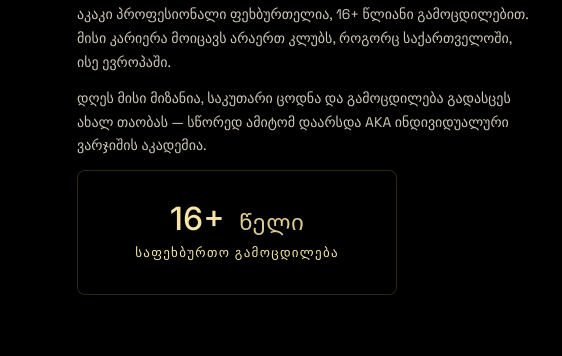
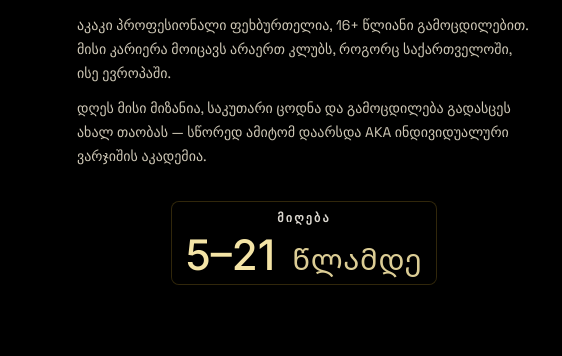
Before and after one commit to Pistolmani/AkaTrainningClub, a plain HTML site: page index.html in a window 1280 px wide. Shown: the part 1081-1437 px from the top of the page, 595-1157 px from the left. Drawn offline with Linux system fonts and the light colour scheme.

Commit message:
Restructure stat card — admissions label, 5–21 age range, tighter box

```diff
--- a/index.html
+++ b/index.html
@@ -144,13 +144,13 @@
         <!-- Stats Row -->
         <div class="stats-grid stats-grid-single">
           <div class="stat-card">
+            <span class="stat-label-top">
+              <span class="lang-ka">მიღება</span>
+              <span class="lang-en">Admissions</span>
+            </span>
             <span class="stat-num">
-              <span class="lang-ka">16+ <span class="stat-unit">წელი</span></span>
-              <span class="lang-en">16+ <span class="stat-unit">Years</span></span>
-            </span>
-            <span class="stat-label">
-              <span class="lang-ka">საფეხბურთო გამოცდილება</span>
-              <span class="lang-en">Years in Football</span>
+              <span class="lang-ka">5–21 <span class="stat-unit">წლამდე</span></span>
+              <span class="lang-en">5–21 <span class="stat-unit">Years</span></span>
             </span>
           </div>
         </div>
--- a/style.css
+++ b/style.css
@@ -650,18 +650,33 @@ a:hover {
 
 .stats-grid-single {
   grid-template-columns: 1fr;
-  max-width: 320px;
+  width: fit-content;
+  max-width: 100%;
+  margin-left: auto;
+  margin-right: auto;
+  margin-top: 32px;
 }
 
 .stats-grid-single .stat-card {
-  padding: 32px 24px;
+  padding: 8px 14px;
+}
+
+.stat-label-top {
+  display: block;
+  font-size: 12px;
+  text-transform: uppercase;
+  letter-spacing: 0.18em;
+  color: var(--color-gold);
+  font-weight: 600;
+  margin-bottom: 8px;
+  opacity: 0.9;
 }
 
 .stat-num {
   display: block;
   font-family: "Inter", "Noto Sans Georgian", sans-serif;
   font-weight: 500;
-  font-size: 32px;
+  font-size: 42px;
   line-height: 1;
   color: var(--color-glow);
 }
```
